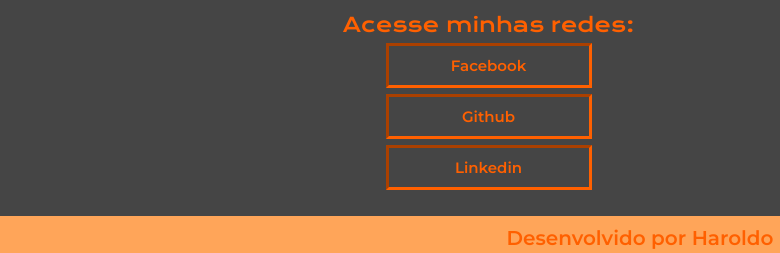
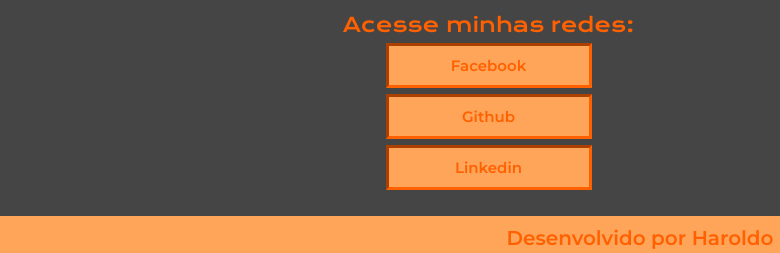
Before and after one commit to Piborus/projetosite, a plain HTML site: page index.html in a window 1280 px wide. Shown: the part 334-587 px from the top of the page, 0-780 px from the left. Drawn offline with nearby package versions, Linux system fonts and the light colour scheme.

Commit message:
style ajeitado

```diff
--- a/styles/style.css
+++ b/styles/style.css
@@ -86,7 +86,7 @@
 }
 
 .apresentacao__link__links {
-    /background-color: var(--cor-terciaria);
+    background-color: var(--cor-terciaria);
     display: flex;
     justify-content: center;
     gap: 16px;
```
